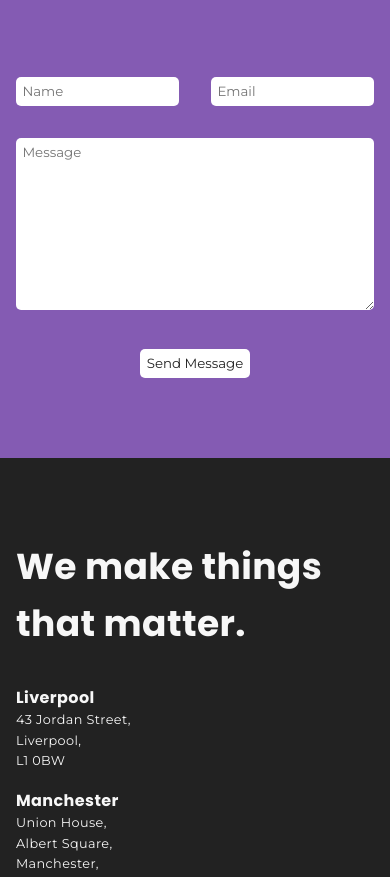
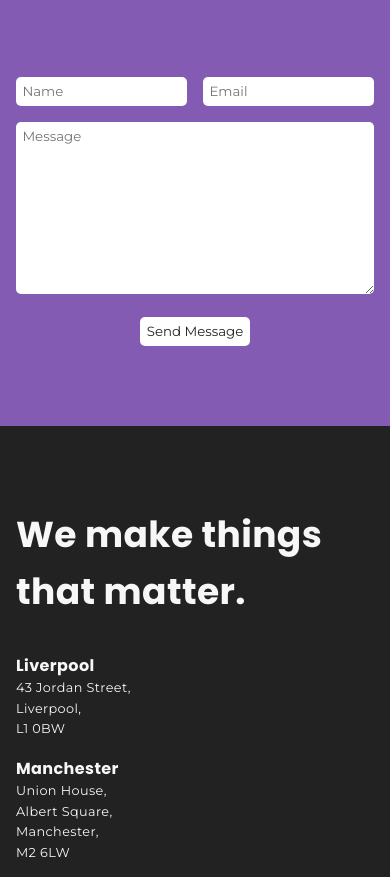
Before and after one commit to harrison9696/test-am, a website: page index.html in a window 390 px wide. Shown: the part 3865-4742 px from the top of the page. Drawn offline with Linux system fonts and the light colour scheme.

Commit message:
added media query

```diff
--- a/sass/components/_contact-form.scss
+++ b/sass/components/_contact-form.scss
@@ -12,6 +12,10 @@
 			'client email'
 			'message message'
 			'submit submit';
+
+		@media (max-width: 578px) {
+			grid-gap: 2rem;
+		}
 	}
 
 	&__name {
```
Also changed, not shown: css/style.css.
